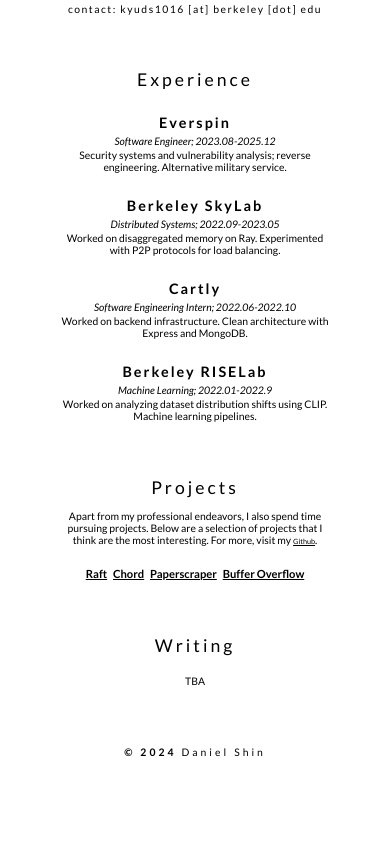
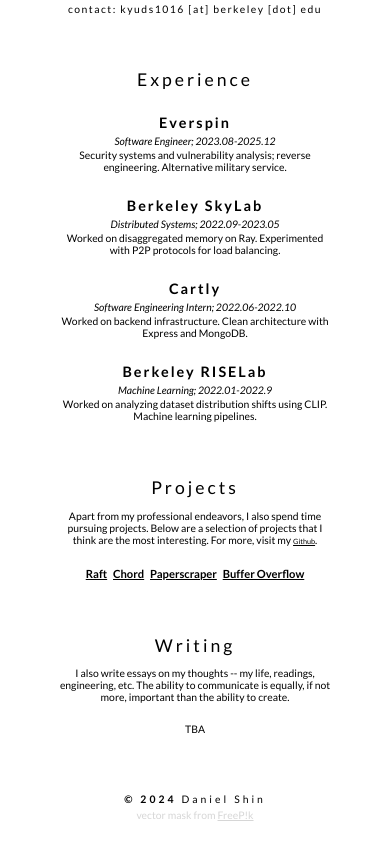
Before and after one commit to kyuds/kyuds.github.io, a plain HTML site: page index.html in a window 390 px wide. Shown: the part 429-1281 px from the top of the page. Before the commit the page ends 1218 px from the top, so only its background shows below. Drawn offline with Linux system fonts and the light colour scheme.

Commit message:
add attribution + writing description

```diff
--- a/index.html
+++ b/index.html
@@ -78,9 +78,16 @@
                 </div>
                 <div class="sections">
                     <h1 class="heading">Writing</h1>
+                    <p class="writing-desc">
+                        I also write essays on my thoughts -- my life, readings, engineering, etc. The ability to
+                        communicate is equally, if not more, important than the ability to create.
+                    </p>
                     <p class="writing">TBA</p>
                 </div>
                 <p class="footer"><b>© 2024</b> Daniel Shin</p>
+                <p class="freepik">vector mask from
+                    <a href="https://www.freepik.com/free-vector/colourful-abstract-shapes-fluid-hand-drawn-organic-shapes-vector-shape-creative-element_156661491.htm" class="freepik">FreeP!k</a>
+                </p>
             </div>
         </div>
         <script src="render.js"></script>
--- a/main.css
+++ b/main.css
@@ -149,22 +149,35 @@ html, body {
         font-size: 0.7em;
     }
 }
+.writing-desc {
+    margin-top: 1vw;
+    text-align: center;
+}
 .writing {
     margin-top: 2.5vw;
 }
 @media (max-width: 767px) {
+    .writing-desc {
+        margin-top: 3vw;
+    }
     .writing {
         margin-top: 5vw;
     }
 }
 .footer {
     letter-spacing: 3px;
+    margin-top: 7.5vw;
+}
+.freepik {
+    margin-top: 0.8vw;
     margin-bottom: 3.5vw;
-    margin-top: 7.5vw;
+    color:#d6d6d6;
 }
 @media (max-width: 767px) {
     .footer {
-        margin-bottom: 8vw;
         margin-top: 15vw;
     }
+    .freepik {
+        margin-bottom: 8vw;
+    }
 }
```
